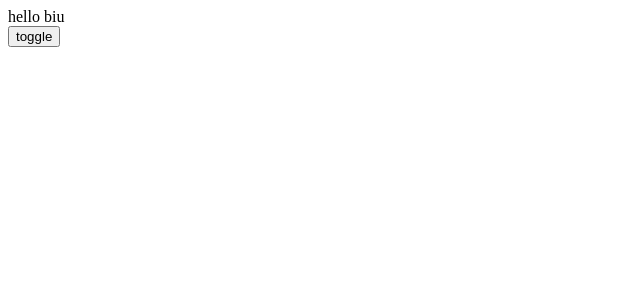
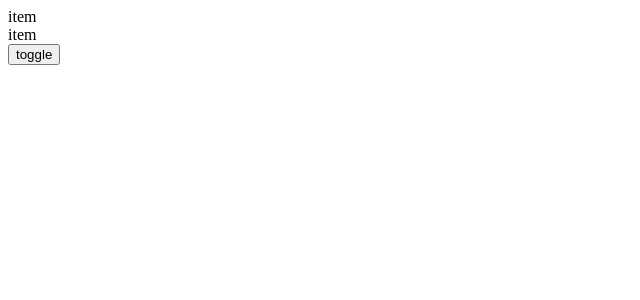
Before and after one commit to holdbiao/react-todolist, a React (Create React App) app: page / in a window 1280 px wide. Shown: the top 300 px of the page, without its empty margins (0-640 px from the left). Built offline with nearby package versions, Linux system fonts and the light colour scheme.

Commit message:
react动画2

```diff
--- a/src/App.js
+++ b/src/App.js
@@ -1,34 +1,42 @@
 import React, { Component, Fragment } from 'react'
-import { CSSTransition } from 'react-transition-group'
+import { CSSTransition, TransitionGroup } from 'react-transition-group'
 import './App.css'
 
 class App extends Component {
   constructor (props) {
     super (props)
     this.state = {
-      show: true
+      list: ['item', 'item']
     }
     this.handleToggle = this.handleToggle.bind(this)
   }
   render () {
     return (
       <Fragment>
-        <CSSTransition
-          in={this.state.show}
-          timeout={1000}
-          classNames="fade"
-          unmountOnExit
-          appear={true}>
-          <div className={this.state.show ? 'show' : 'hide'}>hello biu</div>
-        </CSSTransition>
+        <TransitionGroup>
+            {
+              this.state.list.map((item, index) => {
+                return (
+                  <CSSTransition
+                    timeout={1000}
+                    classNames="fade"
+                    unmountOnExit
+                    appear={true}
+                    key={index}>
+                    <div>{item}</div>
+                  </CSSTransition>
+                )
+              })
+            }
+        </TransitionGroup>
         <button onClick={this.handleToggle}>toggle</button>
       </Fragment>
     )
   }
   handleToggle () {
-    this.setState({
-      show: this.state.show ? false : true
-    })
+    this.setState((preState) => ({
+      list: [...preState.list, 'item']
+    }))
   }
 }
 
```
